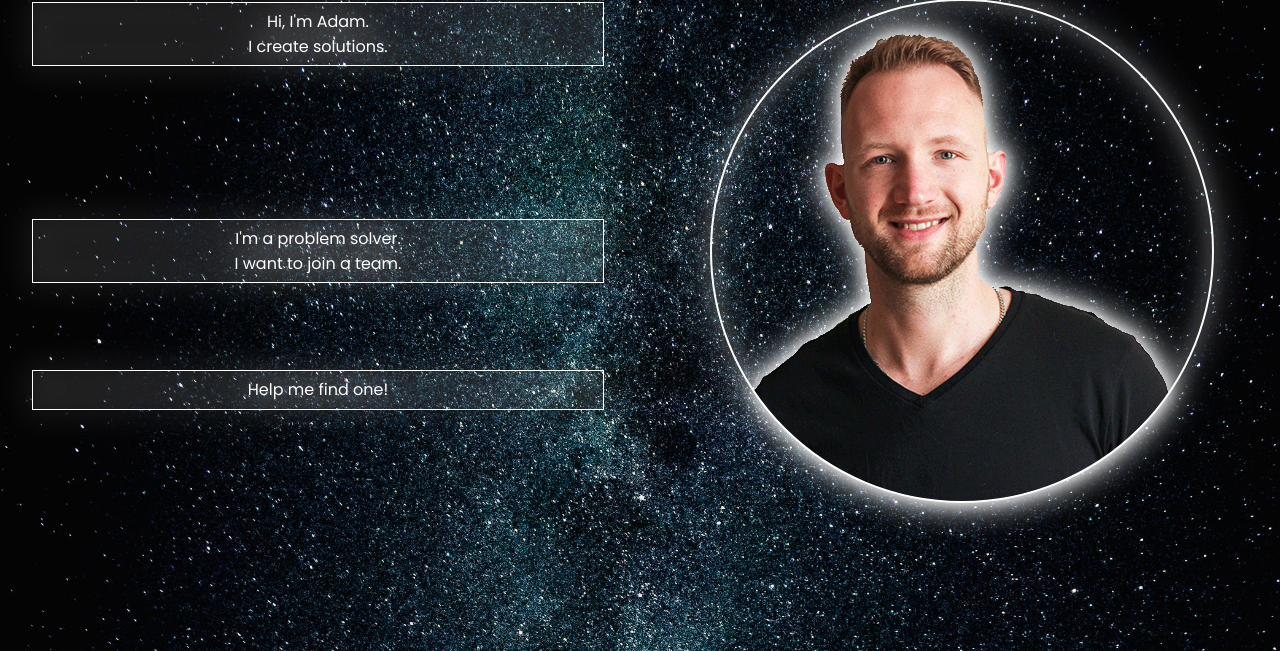
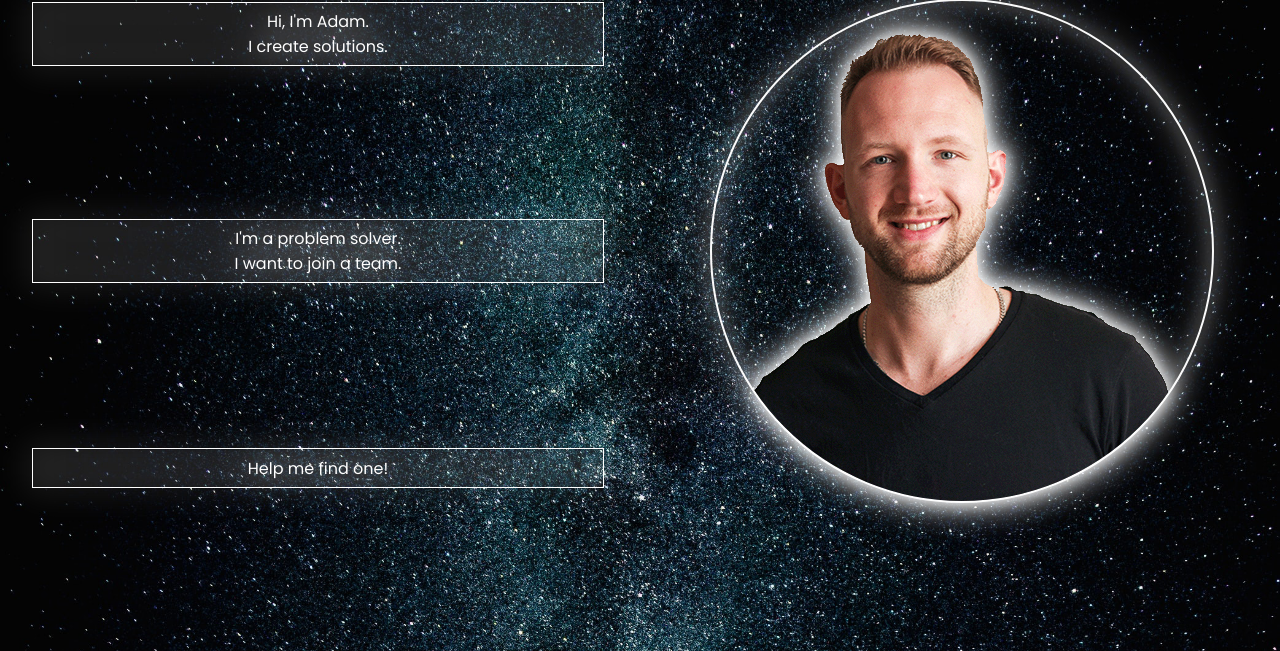
Before and after one commit to AdamWandoch/adamwandoch.com, a PHP site: page / in a window 1280 px wide. Shown: the part 157-808 px from the top of the page. Run offline with PHP 8.4, Linux system fonts and the light colour scheme.

Commit message:
evened out layout

```diff
--- a/css/themes.css
+++ b/css/themes.css
@@ -85,7 +85,7 @@ a, a:hover, a:visited {
 
   #third {
     position: relative;
-    bottom: 50%;
+    bottom: 20%;
   }
 
 }
```
